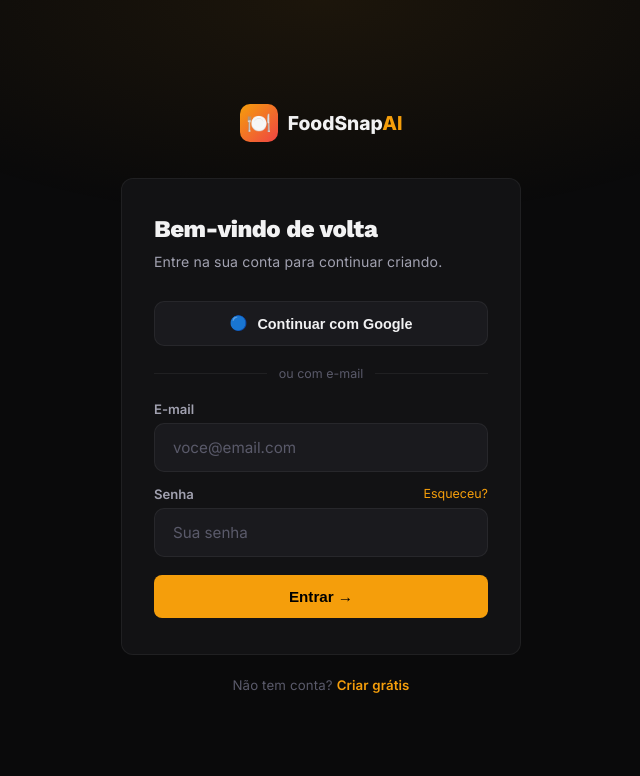
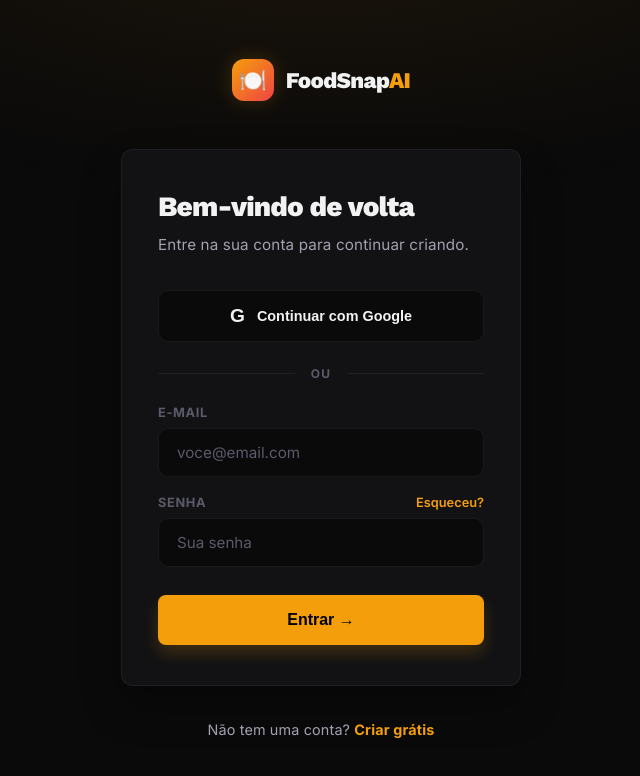
Before and after one commit to Apollozk7/Foodify, a Next.js app: page /login in a window 1280 px wide. Shown: the top 776 px of the page, without its empty margins (319-959 px from the left). Built offline with nearby package versions, Linux system fonts and the light colour scheme.

Commit message:
style: redesign login and signup pages for modern & clean look

```diff
--- a/app/login/page.tsx
+++ b/app/login/page.tsx
@@ -14,64 +14,136 @@
   };
 
   return (
-    <div style={{ minHeight: "100vh", display: "flex", alignItems: "center", justifyContent: "center", padding: "40px 24px", background: "var(--bg-void)" }}>
-      <div style={{ position: "fixed", top: 0, left: 0, right: 0, bottom: 0, background: "radial-gradient(ellipse 60% 40% at 50% 0%, rgba(245,158,11,0.08) 0%, transparent 70%)", pointerEvents: "none" }} />
+    <div style={{
+      minHeight: "100vh",
+      display: "flex",
+      alignItems: "center",
+      justifyContent: "center",
+      padding: "40px 24px",
+      background: "var(--bg-void)",
+      fontFamily: "var(--font-body)"
+    }}>
+      {/* Background glow */}
+      <div style={{
+        position: "fixed",
+        top: 0,
+        left: 0,
+        right: 0,
+        bottom: 0,
+        background: "var(--grad-hero)",
+        pointerEvents: "none",
+        opacity: 0.6
+      }} />
 
       <div style={{ width: "100%", maxWidth: 400, position: "relative", zIndex: 1 }}>
-        <div style={{ textAlign: "center", marginBottom: 36 }}>
-          <Link href="/" style={{ display: "inline-flex", alignItems: "center", gap: 10, textDecoration: "none" }}>
-            <div style={{ width: 38, height: 38, background: "linear-gradient(135deg, #f59e0b, #ef4444)", borderRadius: 10, display: "flex", alignItems: "center", justifyContent: "center", fontSize: 20 }}>🍽️</div>
-            <span style={{ fontWeight: 800, fontSize: "1.2rem", color: "#f2f2f3" }}>FoodSnap<span style={{ color: "#f59e0b" }}>AI</span></span>
+        {/* Logo */}
+        <div style={{ textAlign: "center", marginBottom: 48 }}>
+          <Link href="/" style={{ display: "inline-flex", alignItems: "center", gap: 12, textDecoration: "none" }}>
+            <div style={{
+              width: 42, height: 42,
+              background: "linear-gradient(135deg, #f59e0b, #ef4444)",
+              borderRadius: 12,
+              display: "flex", alignItems: "center", justifyContent: "center",
+              fontSize: 22,
+              boxShadow: "0 0 20px rgba(245,158,11,0.2)"
+            }}>
+              🍽️
+            </div>
+            <span style={{
+              fontWeight: 800,
+              fontSize: "1.4rem",
+              color: "#f2f2f3",
+              fontFamily: "var(--font-header)",
+              letterSpacing: "-0.03em"
+            }}>
+              FoodSnap<span style={{ color: "var(--accent)" }}>AI</span>
+            </span>
           </Link>
         </div>
 
-        <div className="glass-card" style={{ padding: "36px 32px" }}>
-          <h1 style={{ fontSize: "1.5rem", fontWeight: 800, marginBottom: 8, letterSpacing: "-0.5px" }}>Bem-vindo de volta</h1>
-          <p style={{ color: "var(--text-secondary)", fontSize: "0.88rem", marginBottom: 28 }}>
+        <div className="glass-card" style={{
+          padding: "40px 36px",
+          boxShadow: "0 20px 40px rgba(0,0,0,0.3)",
+          background: "var(--bg-surface)",
+          border: "1px solid var(--border)"
+        }}>
+          <h1 style={{
+            fontSize: "1.75rem",
+            fontWeight: 800,
+            marginBottom: 10,
+            fontFamily: "var(--font-header)",
+            letterSpacing: "-0.03em"
+          }}>
+            Bem-vindo de volta
+          </h1>
+          <p style={{
+            color: "var(--text-secondary)",
+            fontSize: "0.95rem",
+            marginBottom: 32,
+            lineHeight: 1.6
+          }}>
             Entre na sua conta para continuar criando.
           </p>
 
           <button style={{
-            width: "100%", background: "var(--bg-elevated)", border: "1px solid var(--border)",
-            borderRadius: 10, padding: "13px 16px", color: "var(--text-primary)", fontSize: "0.9rem",
-            fontWeight: 600, cursor: "pointer", display: "flex", alignItems: "center", justifyContent: "center", gap: 10, marginBottom: 20, transition: "border-color 0.2s",
+            width: "100%",
+            background: "var(--bg-void)",
+            border: "1px solid var(--border)",
+            borderRadius: 10,
+            padding: "14px 16px",
+            color: "var(--text-primary)",
+            fontSize: "0.9rem",
+            fontWeight: 600,
+            cursor: "pointer",
+            display: "flex",
+            alignItems: "center",
+            justifyContent: "center",
+            gap: 12,
+            marginBottom: 24,
+            transition: "all 0.2s",
           }}
             onMouseOver={e => (e.currentTarget.style.borderColor = "var(--border-hover)")}
             onMouseOut={e => (e.currentTarget.style.borderColor = "var(--border)")}
           >
-            <span>🔵</span> Continuar com Google
+            <span style={{ fontSize: "1.2rem" }}>G</span> Continuar com Google
           </button>
 
-          <div style={{ display: "flex", alignItems: "center", gap: 12, marginBottom: 20 }}>
+          <div style={{ display: "flex", alignItems: "center", gap: 16, marginBottom: 24 }}>
             <hr style={{ flex: 1, border: "none", borderTop: "1px solid var(--border)" }} />
-            <span style={{ color: "var(--text-muted)", fontSize: "0.78rem" }}>ou com e-mail</span>
+            <span style={{ color: "var(--text-muted)", fontSize: "0.75rem", fontWeight: 700, textTransform: "uppercase", letterSpacing: "0.1em" }}>ou</span>
             <hr style={{ flex: 1, border: "none", borderTop: "1px solid var(--border)" }} />
           </div>
 
-          <form onSubmit={handleSubmit} style={{ display: "flex", flexDirection: "column", gap: 14 }}>
+          <form onSubmit={handleSubmit} style={{ display: "flex", flexDirection: "column", gap: 18 }}>
             <div>
-              <label style={{ display: "block", fontSize: "0.82rem", fontWeight: 600, marginBottom: 6, color: "var(--text-secondary)" }}>E-mail</label>
-              <input type="email" required placeholder="voce@email.com" className="input-field" />
+              <label style={{ display: "block", fontSize: "0.8rem", fontWeight: 700, marginBottom: 8, color: "var(--text-muted)", textTransform: "uppercase", letterSpacing: "0.05em" }}>E-mail</label>
+              <input type="email" required placeholder="voce@email.com" className="input-field" style={{ background: "var(--bg-void)" }} />
             </div>
             <div>
-              <div style={{ display: "flex", justifyContent: "space-between", marginBottom: 6 }}>
-                <label style={{ fontSize: "0.82rem", fontWeight: 600, color: "var(--text-secondary)" }}>Senha</label>
-                <a href="#" style={{ fontSize: "0.78rem", color: "var(--accent)", textDecoration: "none" }}>Esqueceu?</a>
+              <div style={{ display: "flex", justifyContent: "space-between", marginBottom: 8 }}>
+                <label style={{ fontSize: "0.8rem", fontWeight: 700, color: "var(--text-muted)", textTransform: "uppercase", letterSpacing: "0.05em" }}>Senha</label>
+                <a href="#" style={{ fontSize: "0.8rem", color: "var(--accent)", textDecoration: "none", fontWeight: 600 }}>Esqueceu?</a>
               </div>
-              <input type="password" required placeholder="Sua senha" className="input-field" />
+              <input type="password" required placeholder="Sua senha" className="input-field" style={{ background: "var(--bg-void)" }} />
             </div>
 
-            <button type="submit" className="btn-primary" disabled={loading} style={{ justifyContent: "center", marginTop: 4, fontSize: "0.95rem", padding: "13px" }}>
+            <button type="submit" className="btn-primary" disabled={loading} style={{
+              justifyContent: "center",
+              marginTop: 10,
+              fontSize: "1rem",
+              padding: "16px",
+              boxShadow: "0 8px 16px rgba(245,158,11,0.2)"
+            }}>
               {loading ? (
-                <span style={{ display: "inline-block", width: 18, height: 18, border: "2.5px solid rgba(0,0,0,0.3)", borderTopColor: "#000", borderRadius: "50%", animation: "spin 0.7s linear infinite" }} />
+                <span style={{ display: "inline-block", width: 20, height: 20, border: "2.5px solid rgba(0,0,0,0.2)", borderTopColor: "#000", borderRadius: "50%", animation: "spin 0.8s linear infinite" }} />
               ) : "Entrar →"}
             </button>
           </form>
         </div>
 
-        <p style={{ textAlign: "center", marginTop: 20, fontSize: "0.83rem", color: "var(--text-muted)" }}>
-          Não tem conta?{" "}
-          <Link href="/cadastro" style={{ color: "var(--accent)", textDecoration: "none", fontWeight: 600 }}>Criar grátis</Link>
+        <p style={{ textAlign: "center", marginTop: 32, fontSize: "0.9rem", color: "var(--text-secondary)" }}>
+          Não tem uma conta?{" "}
+          <Link href="/cadastro" style={{ color: "var(--accent)", textDecoration: "none", fontWeight: 700 }}>Criar grátis</Link>
         </p>
       </div>
     </div>
```
Also changed, not shown: app/cadastro/page.tsx (+116 -45 lines).
